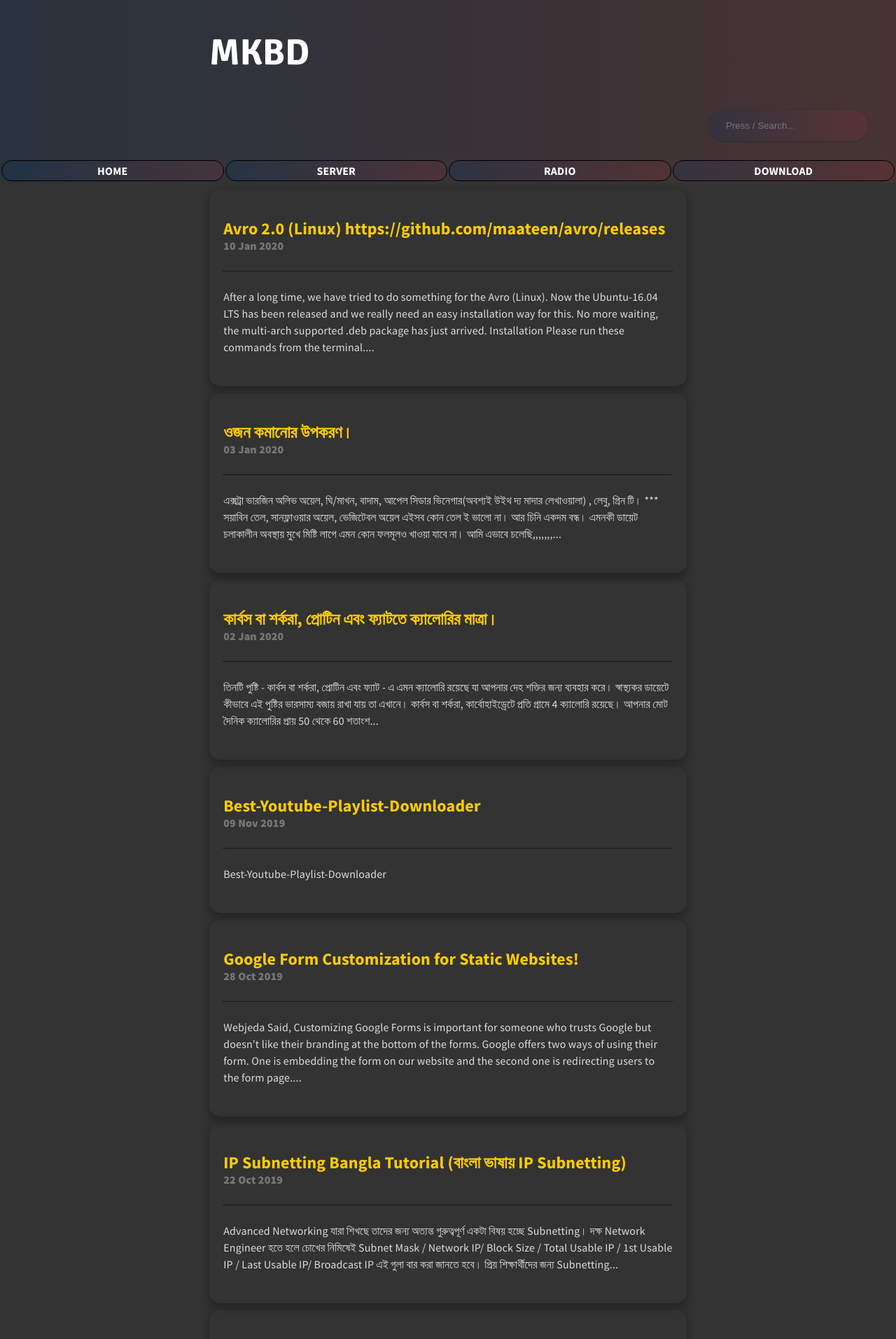
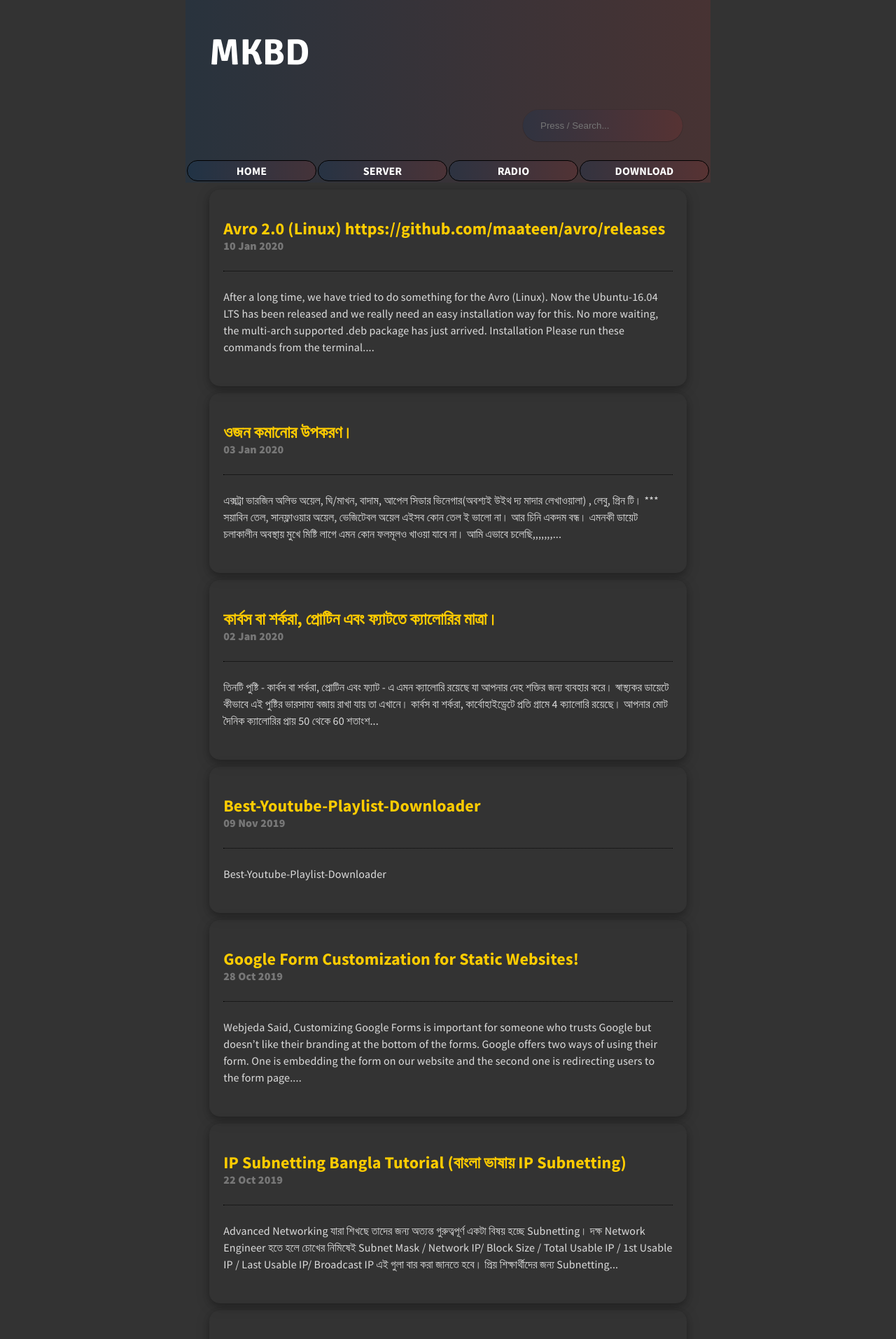
Before and after one commit to bdmilan/blog, a Jekyll site: the page built from index.html, in a window 1280 px wide. Shown: the top 1914 px of the page at 70% size. Built offline with Jekyll 4.4.1, drawn with Linux system fonts in a browser that asks for light colours; the list of posts is cut into pages by our own code.

Commit message:
Update layout.scss

```diff
--- a/_sass/layout.scss
+++ b/_sass/layout.scss
@@ -3,7 +3,7 @@
 /* Required for footer to stick to the bottom */
 html, body {
 	height: 100%;
-	max-width: 750;
+	max-width: 750px;
 	margin:0 auto;
 
 
```
